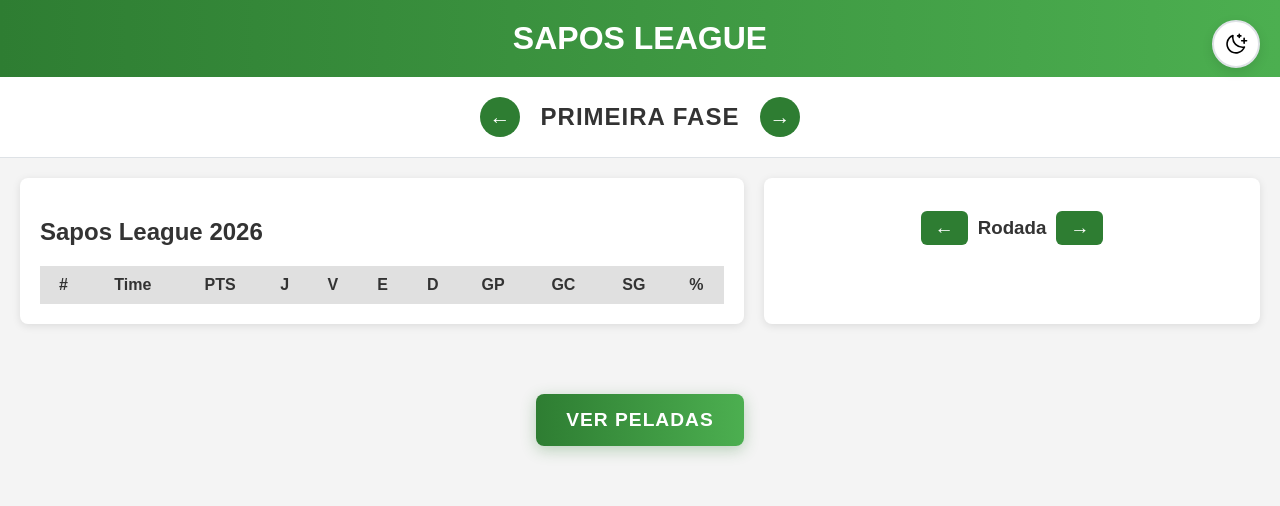
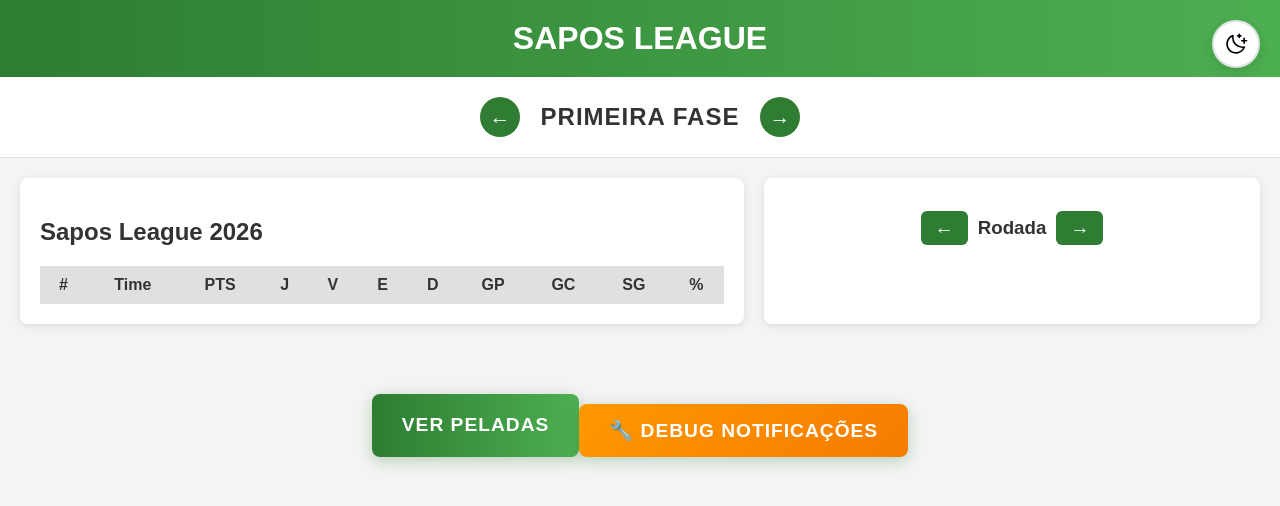
Before and after one commit to saposleague/2026, a plain HTML site: page index.html in a window 1280 px wide. Drawn offline with Linux system fonts and the light colour scheme; no server answers.

Commit message:
feat: adiciona botão de debug na tela inicial

```diff
--- a/index.html
+++ b/index.html
@@ -466,6 +466,9 @@
     <button class="botao-peladas" onclick="window.location.href='pelada/'">
       Ver Peladas
     </button>
+    <button class="botao-peladas" onclick="window.location.href='debug.html'" style="background: linear-gradient(135deg, #ff9800, #f57c00); margin-top: 10px;">
+      🔧 Debug Notificações
+    </button>
   </div>
 
   </div> <!-- Fim do main-app-content -->
```
